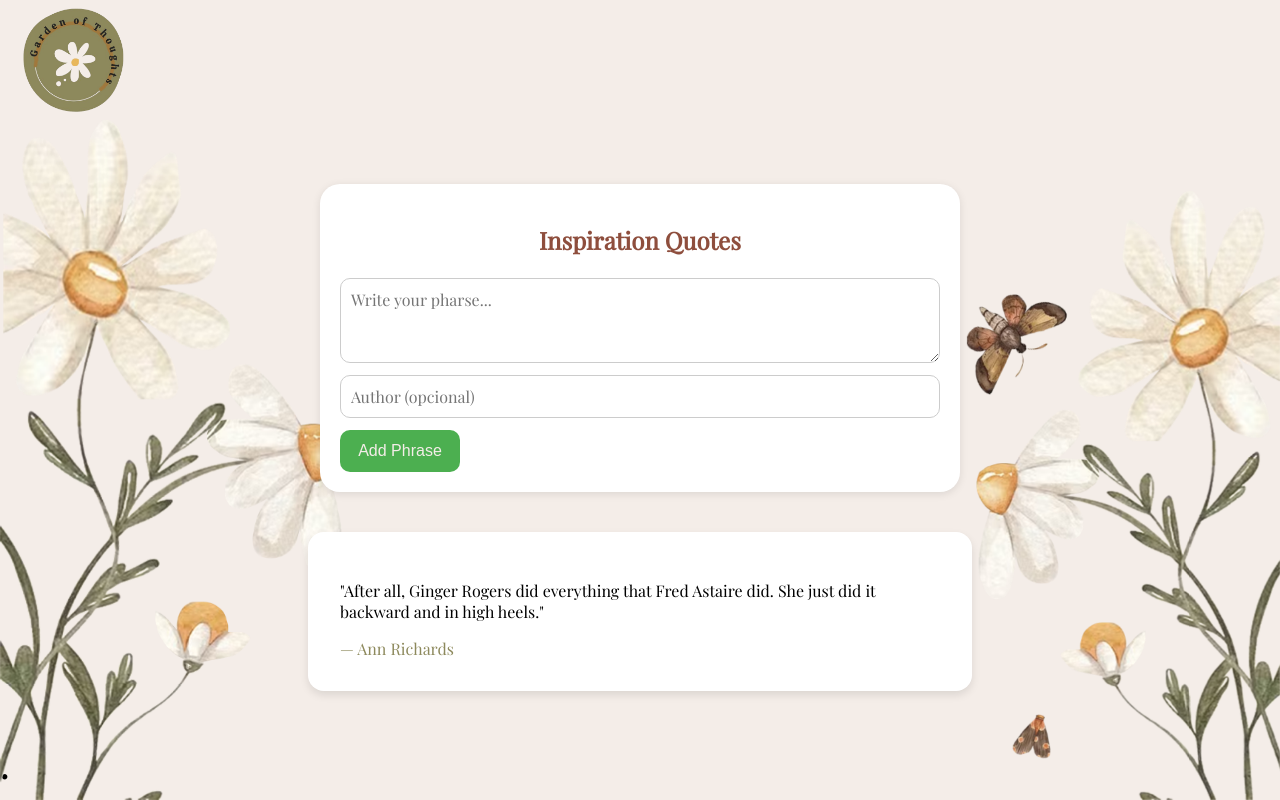
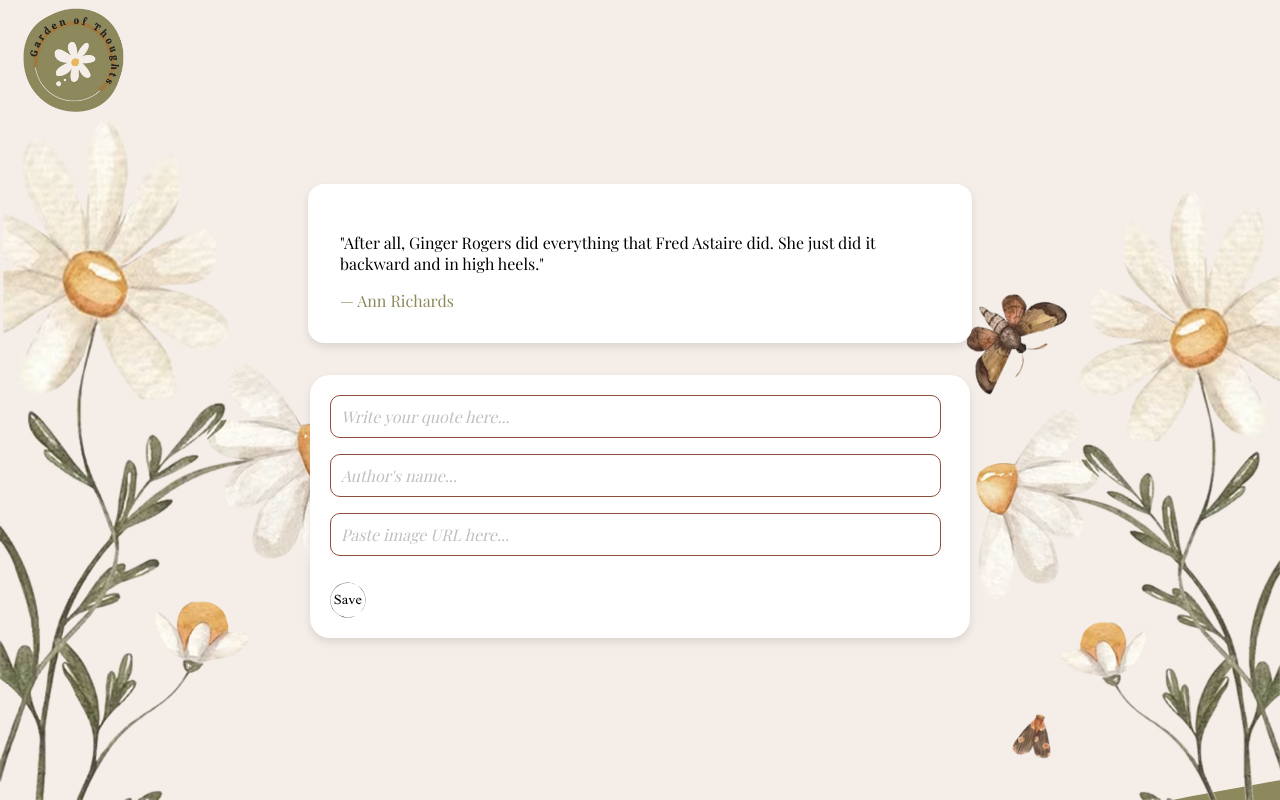
Before and after one commit to hgall3/empower-phrases-app, a React (Vite) app: page / in a window 1280 px wide. Shown: the top 800 px of the page. Built offline with nearby package versions, Linux system fonts and the light colour scheme.

Commit message:
Create folders to add image to quote

```diff
--- a/src/App.jsx
+++ b/src/App.jsx
@@ -1,10 +1,9 @@
 import { useState } from 'react'
 import './styles/main.scss'
 import PhraseList from './components/PhraseList'
-import AddPhraseForm from './components/AddPhraseForm.jsx'
+/*import AddPhraseForm from './components/AddPhraseForm.jsx' //He comentado esta línea*/
 import { initialPhrases } from './assets/data/data.js'
-
-
+import AddImageQuote from './components/addImageToQuote/AddImageQuote.jsx'; //He agregado esta línea (Erika)
 
 function App() {
   const [phrases, setPhrases] = useState(initialPhrases)
@@ -22,8 +21,9 @@ function App() {
       <main className='box-global'>
         <img className='img-left' src="src/assets/flowers_right.png" alt="flowers background with moth" />
         <div className="phrases-container">
-          <AddPhraseForm onAdd={handleAddPhrase} />
+        {/* <AddPhraseForm onAdd={handleAddPhrase} />*/}
           <PhraseList phrases={phrases} />
+          <AddImageQuote />
         </div>
         <img className='img-right' src="src/assets/flowers_left.png" alt="flowers background" />
        </main>
--- /dev/null
+++ b/src/components/addImageToQuote/AddImageQuote.jsx
@@ -0,0 +1,165 @@
+import { useState } from "react";
+import "./AddImageQuote.scss";
+
+function AddImageQuote() {
+  const [quote, setQuote] = useState("");
+  const [author, setAuthor] = useState("");
+  const [imageUrl, setImageUrl] = useState("");
+  const [cards, setCards] = useState([]);
+
+  const handleSave = (e) => {
+    e.preventDefault();
+
+    if (!quote.trim()) {
+      return alert("Quote is required.");
+    }
+
+    const newCard = {
+      id: Date.now(),
+      quote: quote.trim(),
+      author: author.trim() || "Anonymous",
+      image: imageUrl.trim(),
+      isEditing: false,
+    };
+
+    setCards((prev) => [...prev, newCard]);
+
+    setQuote("");
+    setAuthor("");
+    setImageUrl("");
+  };
+
+  const handleDelete = (id) => {
+    setCards((prev) => prev.filter((card) => card.id !== id));
+  };
+
+  const handleEditToggle = (id) => {
+    setCards((prev) =>
+      prev.map((card) =>
+        card.id === id ? { ...card, isEditing: !card.isEditing } : card
+      )
+    );
+  };
+
+  const handleEditSave = (id) => {
+    setCards((prev) =>
+      prev.map((card) =>
+        card.id === id ? { ...card, isEditing: false } : card
+      )
+    );
+  };
+
+  const handleChange = (id, field, value) => {
+    setCards((prev) =>
+      prev.map((card) =>
+        card.id === id ? { ...card, [field]: value } : card
+      )
+    );
+  };
+
+  return (
+    <>
+      <form className="image-form">
+        <input
+          type="text"
+          value={quote}
+          onChange={(e) => setQuote(e.target.value)}
+          placeholder="Write your quote here..."
+          className="quote-input"
+        />
+        <input
+          type="text"
+          value={author}
+          onChange={(e) => setAuthor(e.target.value)}
+          placeholder="Author's name..."
+          className="author-input"
+        />
+        <div className="image-url-row">
+          <input
+            type="text"
+            value={imageUrl}
+            onChange={(e) => setImageUrl(e.target.value)}
+            placeholder="Paste image URL here..."
+            className="image-input"
+          />
+        </div>
+
+        <div className="icons-container">
+          <img
+            src="/src/assets/save.svg"
+            alt="save"
+            title="Save"
+            onClick={handleSave}
+          />
+        </div>
+      </form>
+
+      {/* Renderizar las tarjetas */}
+      {cards.map((card) => (
+        <div className="image-form" key={card.id}>
+          {card.isEditing ? (
+            <>
+              <input
+                type="text"
+                value={card.quote}
+                onChange={(e) => handleChange(card.id, "quote", e.target.value)}
+              />
+              <input
+                type="text"
+                value={card.author}
+                onChange={(e) =>
+                  handleChange(card.id, "author", e.target.value)
+                }
+              />
+              <input
+                type="text"
+                value={card.image}
+                onChange={(e) =>
+                  handleChange(card.id, "image", e.target.value)
+                }
+              />
+            </>
+          ) : (
+            <>
+              <p className="quote-text">“{card.quote}”</p>
+              <p className="author-text">– {card.author}</p>
+              {card.image && (
+                <img
+                  src={card.image}
+                  alt="quote"
+                  style={{ maxWidth: "100%", borderRadius: "8px" }}
+                />
+              )}
+            </>
+          )}
+
+          <div className="icons-container">
+            {card.isEditing ? (
+              <img
+                src="/src/assets/save.svg"
+                alt="save"
+                title="Save edits"
+                onClick={() => handleEditSave(card.id)}
+              />
+            ) : (
+              <img
+                src="/src/assets/edit.svg"
+                alt="edit"
+                title="Edit"
+                onClick={() => handleEditToggle(card.id)}
+              />
+            )}
+            <img
+              src="/src/assets/trash2.svg"
+              alt="delete"
+              title="Delete"
+              onClick={() => handleDelete(card.id)}
+            />
+          </div>
+        </div>
+      ))}
+    </>
+  );
+}
+
+export default AddImageQuote;
--- /dev/null
+++ b/src/components/addImageToQuote/AddImageQuote.scss
@@ -0,0 +1,71 @@
+@use "/src/styles/variables.scss" as *;
+@use "/src/styles/function.scss" as *;
+
+.image-form {
+  background-color: $card-color;
+  width: 100%;
+  max-width: 620px;
+  padding: px-to-rem(20);
+  border-radius: px-to-rem(20);
+  margin: 2rem auto;
+  box-shadow: 0 4px 8px rgba(0, 0, 0, 0.1);
+  display: flex;
+  flex-direction: column;
+  gap: px-to-rem(16);
+
+  input {
+  width: 95%;
+  padding: px-to-rem(10);
+  font-family: $font-primary;
+  font-size: px-to-rem(16);
+  border: 1px solid $accent_brown;
+  border-radius: px-to-rem(10);
+  color: black;
+}
+
+.quote-input::placeholder,
+.author-input::placeholder,
+.image-input::placeholder {
+  font-style: italic;
+  color: lighten(gray, 25%);
+  font-family: $font-primary;
+}
+
+
+  .image-url-row {
+    display: block;
+    gap: px-to-rem(10);
+    align-items: center;
+
+    input {
+      width: 95%;;
+    }
+
+    button {
+      background-color: $primary-color;
+      color: black;
+      font-family: $font-primary;
+      border: 1px solid $accent_brown;
+      border-radius: 10%;
+      padding: px-to-rem(10);
+      cursor: pointer;
+      width: auto;
+
+      &:hover {
+        background-color: lighten($primary-color, 10%);
+      }
+    }
+  }
+
+  .icons-container {
+    display: flex;
+    justify-content: space-between;
+    margin-top: px-to-rem(10);
+
+    img {
+      width: px-to-rem(36);
+      height: px-to-rem(36);
+      cursor: pointer;
+    }
+  }
+}
```
